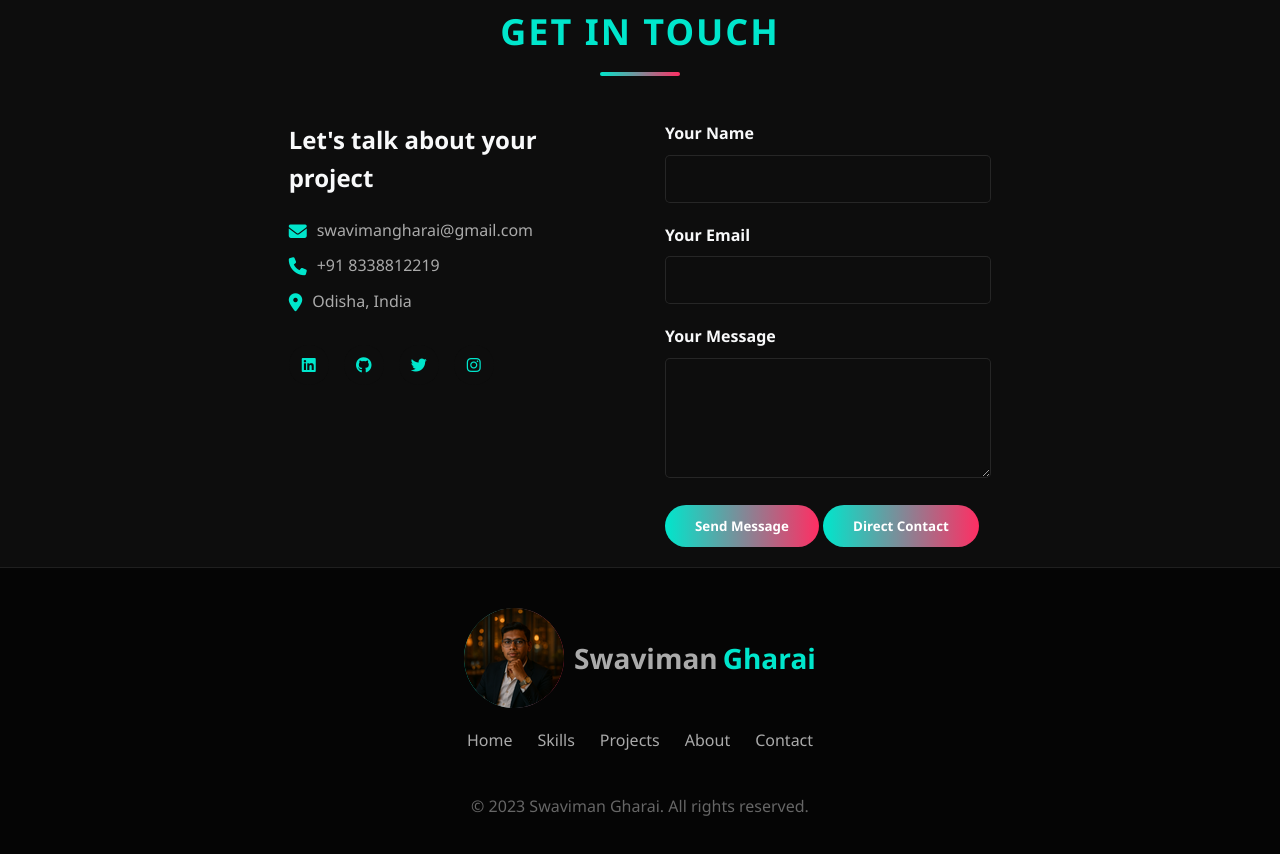
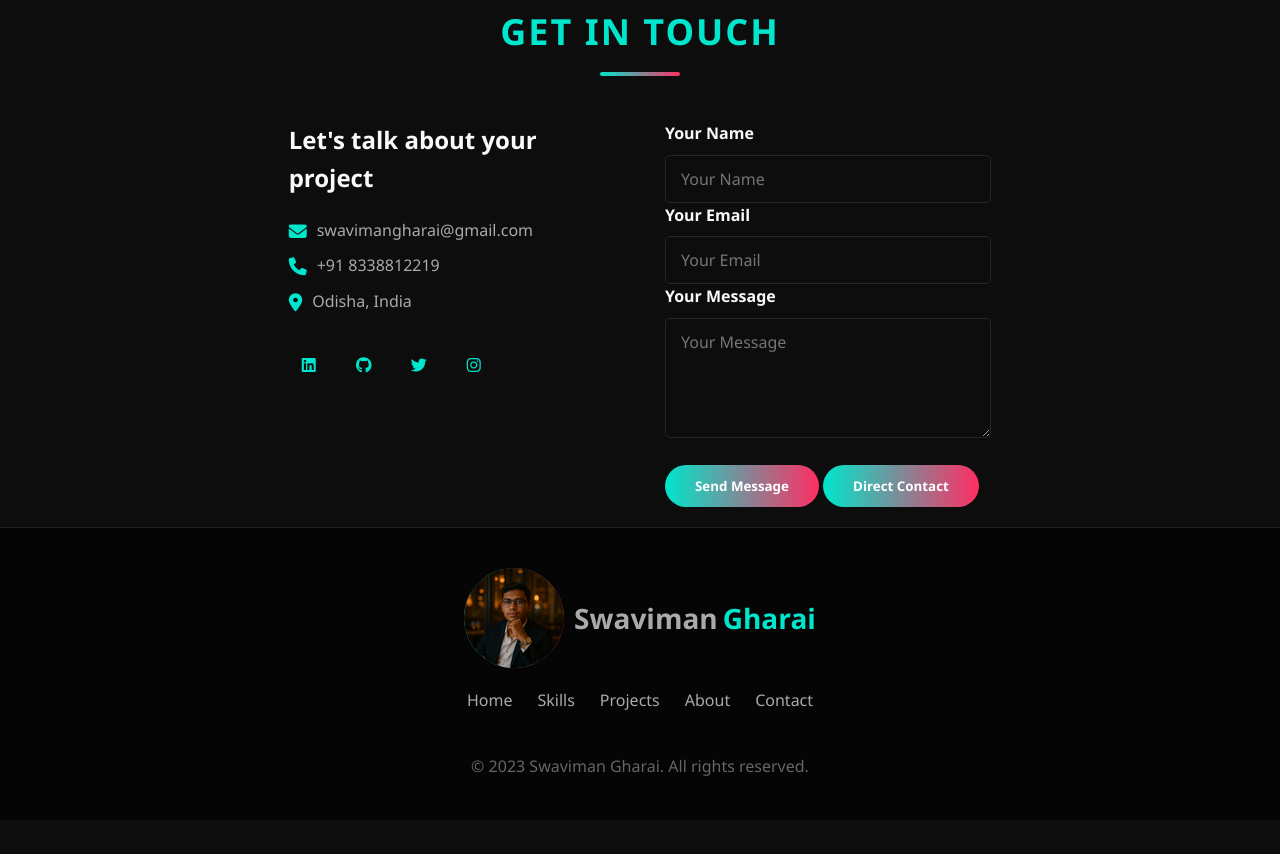
Before and after one commit to ngSwaviman/Portfolio, a plain HTML site: page index.html in a window 1280 px wide. Shown: the part 3140-3994 px from the top of the page. After the commit the page ends 3960 px from the top, so only its background shows below. Drawn offline with nearby package versions, Linux system fonts and the light colour scheme.

Commit message:
Add files via upload

```diff
--- a/index.html
+++ b/index.html
@@ -1071,10 +1071,17 @@
                 </div>
                 <div class="contact-form" >
                     <form id="contactForm" >
-                        <div class="form-group"><label for="name">Your Name</label><input type="text" id="name" required></div>
-                        <div class="form-group"><label for="email">Your Email</label><input type="email" id="email" required></div>
-                        <div class="form-group"><label for="message">Your Message</label><textarea id="message" required></textarea></div>
-                        <button type="submit" class="btn" id="submitBtn">Send Message</button>
+
+                        <form action="https://formsubmit.co/swavimangharai@gmail.com" method="POST">
+                            <div class="form-group">
+  <label for="name">Your Name</label><input type="text" name="name" placeholder="Your Name" required>
+  <label for="email">Your Email</label><input type="email" name="email" placeholder="Your Email" required>
+  <label for="message">Your Message</label><textarea name="message" placeholder="Your Message" required></textarea>
+</div>
+  <!-- optional settings -->
+  <input type="hidden" name="_captcha" value="false">
+  <input type="hidden" name="_template" value="table">
+  <button type="submit" class="btn" id="submitBtn">Send Message</button>
                         <button type="button" onclick="window.location.href='https://docs.google.com/forms/d/e/1FAIpQLSdIC71qFpEFlrBNgOfQVP9WmyDWZgTfB8I7qm-5Oy_fnypdRw/viewform?usp=dialog'" class="btn" id="submitBtn">Direct Contact</button>
                     </form>
                 </div>
```
